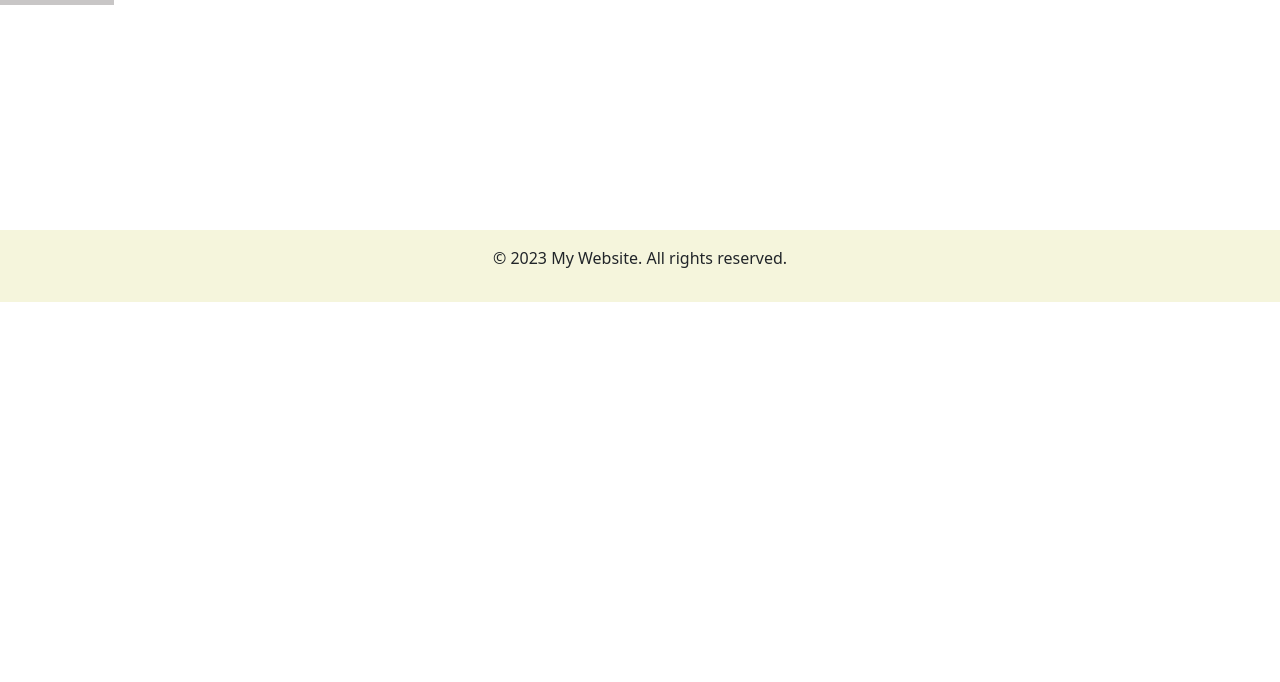
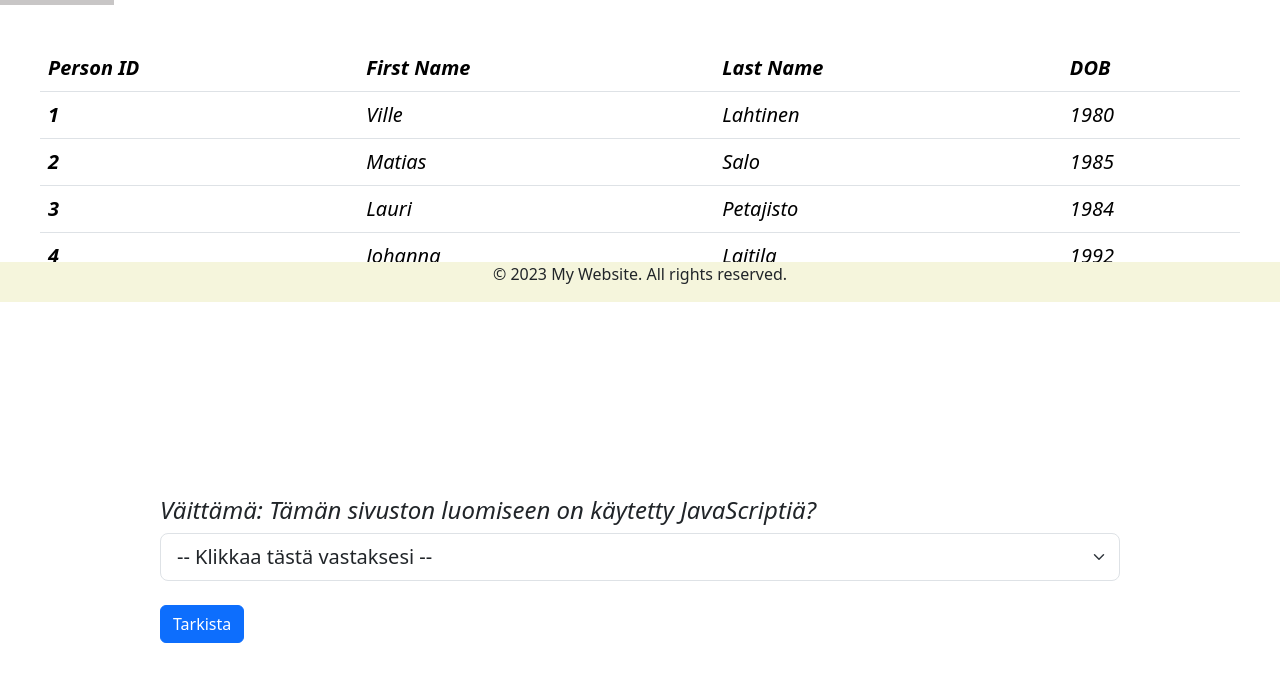
Before and after one commit to koskinenj/exercises, a plain HTML site: page Exercises/exercise5.html in a window 1280 px wide. Shown: the part 498-1180 px from the top of the page. Before the commit the page ends 800 px from the top, so only its background shows below. Drawn offline with nearby package versions, Linux system fonts and the light colour scheme.

Commit message:
Exercise 6

```diff
--- a/Exercises/exercise5.html
+++ b/Exercises/exercise5.html
@@ -70,6 +70,64 @@
 
 </main>
 
+
+<div class="Tables">
+    <table class="table">
+        <thead>
+          <tr>
+            <th scope="col">Person ID</th>
+            <th scope="col">First Name</th>
+            <th scope="col">Last Name</th>
+            <th scope="col">DOB</th>
+          </tr>
+        </thead>
+        <tbody>
+          <tr>
+            <th scope="row">1</th>
+            <td>Ville</td>
+            <td>Lahtinen</td>
+            <td>1980</td>
+          </tr>
+          <tr>
+            <th scope="row">2</th>
+            <td>Matias</td>
+            <td>Salo</td>
+            <td>1985</td>
+          </tr>
+          <tr>
+            <th scope="row">3</th>
+            <td>Lauri</td>
+            <td>Petajisto</td>
+            <td>1984</td>
+          </tr>
+          <tr>
+            <th scope="row">4</th>
+            <td>Johanna</td>
+            <td>Laitila</td>
+            <td>1992</td>
+          </tr>
+        </tbody>
+      </table>
+</div>
+
+<div class="Form">
+
+    <h4>Väittämä: Tämän sivuston luomiseen on käytetty JavaScriptiä?</h4>
+
+    <select class="form-select form-select-lg" aria-label="Large select">
+        <option selected="">-- Klikkaa tästä vastaksesi --</option>
+        <option value="1">Kyllä</option>
+        <option value="2">Ei</option>
+        <option value="3">En osaa sanoa</option>
+      </select> <br>
+
+      <button type="button" class="btn btn-primary">Tarkista</button>
+
+</div>
+
+
+
+
 <footer id="main-footer">
     <p>&copy; 2023 My Website. All rights reserved.</p>
 </footer>
--- a/css/flexstyles.css
+++ b/css/flexstyles.css
@@ -38,8 +38,18 @@ footer{
     flex-direction: column;
     text-align: center;
     background-color: beige;
-    padding: 1em;
+    padding: 0em;
     bottom: 0;
     position: fixed;
     width: 100%;
 }
+.Tables{
+    padding: 2em;
+    font-size: 20px;
+    font-style: italic;
+}
+.Form{
+    padding: 10em;
+    font-weight: bold;
+    font-style: italic;
+}
```
Also changed, not shown: index.html (+4 -4 lines).
